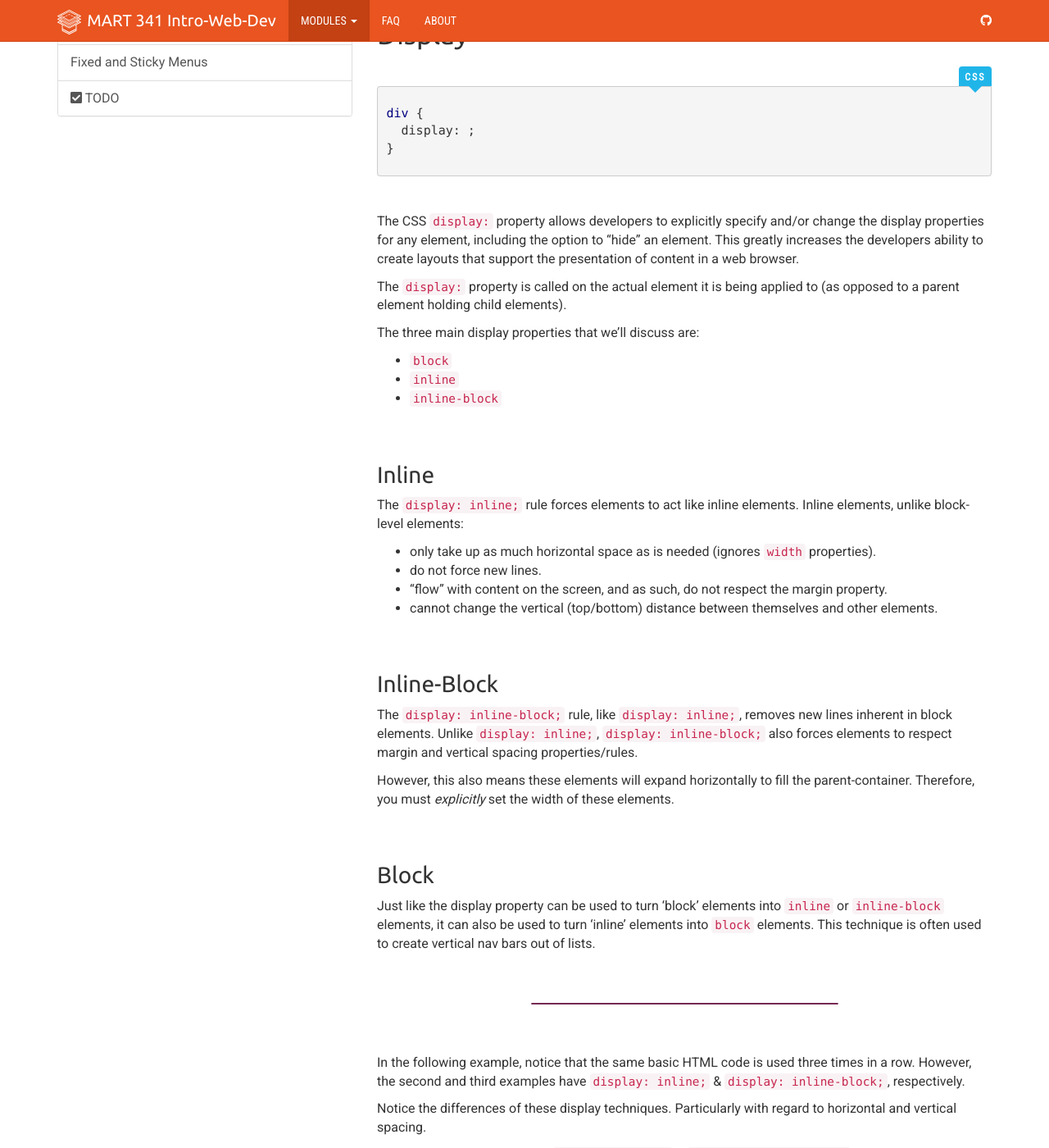
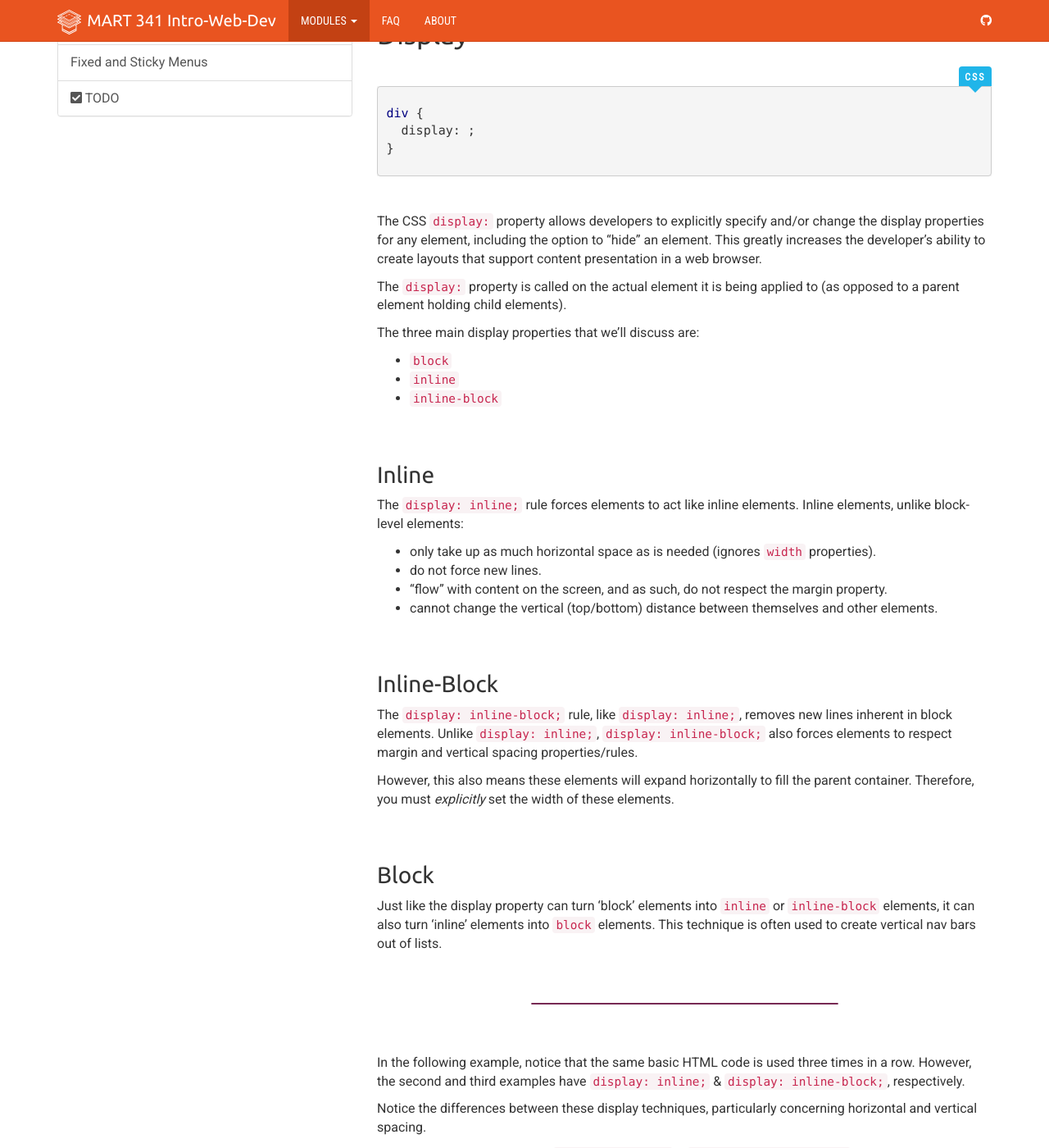
Before and after one commit to Montana-Media-Arts/webDesignFall2024, a Jekyll site: the page built from _docs/topic-12/03-navigation/page-02.md, in a window 1280 px wide and 1400 px high, scrolled down 353 px. Shown: the whole window at 82% size. Built offline with Jekyll 4.4.1, drawn with Linux system fonts in a browser that asks for light colours; nearby versions of some CDN libraries; some of the changed text lies outside the part shown.

Commit message:
Update page-02.md

````diff
--- a/_docs/topic-12/03-navigation/page-02.md
+++ b/_docs/topic-12/03-navigation/page-02.md
@@ -27,7 +27,7 @@ div {
 }
 ```
 
-The CSS `display:` property allows developers to explicitly specify and/or change the display properties for any element, including the option to "hide" an element. This greatly increases the developers ability to create layouts that support the presentation of content in a web browser.
+The CSS `display:` property allows developers to explicitly specify and/or change the display properties for any element, including the option to "hide" an element. This greatly increases the developer's ability to create layouts that support content presentation in a web browser.
 
 The `display:` property is called on the actual element it is being applied to (as opposed to a parent element holding child elements).
 
@@ -49,11 +49,11 @@ The `display: inline;` rule forces elements to act like inline elements.  Inline
 ### Inline-Block
 The `display: inline-block;` rule, like `display: inline;`, removes new lines inherent in block elements. Unlike `display: inline;`, `display: inline-block;` also forces elements to respect margin and vertical spacing properties/rules.
 
-However, this also means these elements will expand horizontally to fill the parent-container. Therefore, you must _explicitly_ set the width of these elements.
+However, this also means these elements will expand horizontally to fill the parent container. Therefore, you must _explicitly_ set the width of these elements.
 
 
 ### Block
-Just like the display property can be used to turn 'block' elements into `inline` or `inline-block` elements, it can also be used to turn 'inline' elements into `block` elements. This technique is often used to create vertical nav bars out of lists.
+Just like the display property can turn 'block' elements into `inline` or `inline-block` elements, it can also turn 'inline' elements into `block` elements. This technique is often used to create vertical nav bars out of lists.
 
 
 <div class="divider-pg"></div>
@@ -61,11 +61,11 @@ Just like the display property can be used to turn 'block' elements into `inline
 
 In the following example, notice that the same basic HTML code is used three times in a row. However, the second and third examples have `display: inline;` & `display: inline-block;`, respectively.
 
-Notice the differences of these display techniques. Particularly with regard to horizontal and vertical spacing.
+Notice the differences between these display techniques, particularly concerning horizontal and vertical spacing.
 
 <div class="codepen-embed">
   <p data-height="600" data-theme-id="30567" data-slug-hash="XWKEvvP" data-default-tab="css,result" data-user="retrog4m3r" data-embed-version="2" data-pen-title="[Topic-09] Display, Pt. 2" class="codepen"></p>
 </div>
 
 
-As you can see, we have used `display: inline;` & `display: inline-block;` to create our first header nav bars! And in fact, it is often used for that purpose.
+As you can see, we have used `display: inline;` & `display: inline-block;` to create our first header nav bars! It is often used for that purpose.
````
Also changed, not shown: other parts of _docs/topic-12/03-navigation/page-02.md (+1 -1 lines).
